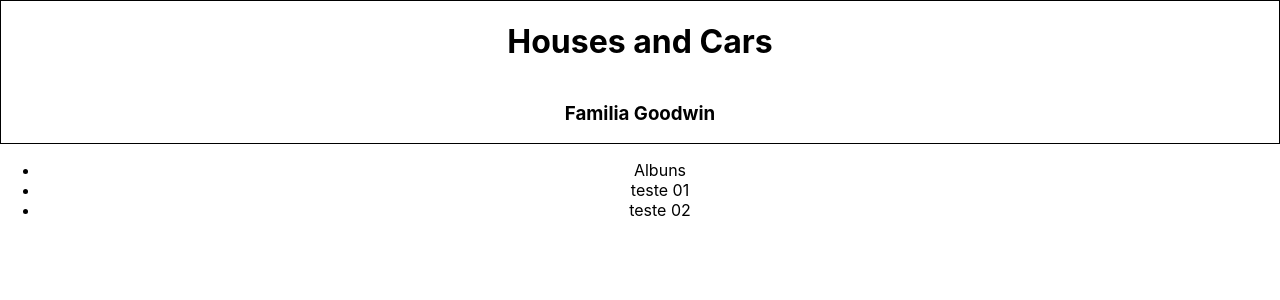
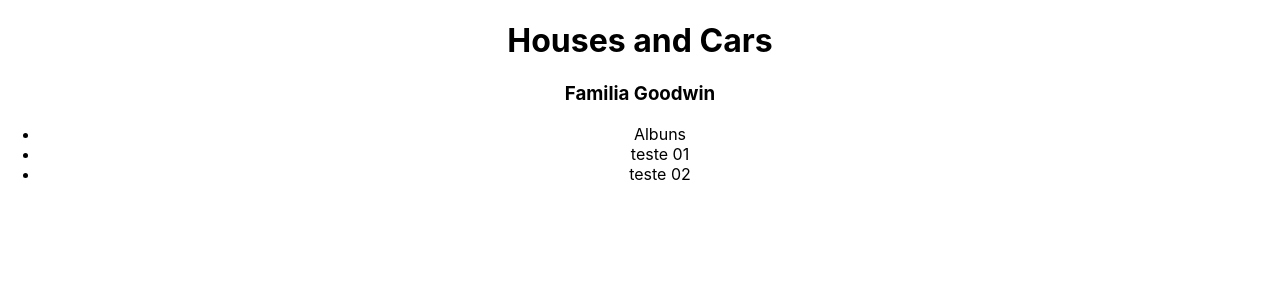
Before and after one commit to familiagoodwin/familiagoodwin.github.io, a React (Create React App) app in the folder fmlgoodwin/: page / in a window 1280 px wide. Shown: the top 300 px of the page. Built offline with nearby package versions, Linux system fonts and the light colour scheme.

Commit message:
add click title

```diff
--- a/fmlgoodwin/src/App.js
+++ b/fmlgoodwin/src/App.js
@@ -1,4 +1,3 @@
-import logo from './logo.svg';
 import './App.css';
 import './pages/css/pages.css'
 import Capa from './pages/Capa';
--- a/fmlgoodwin/src/components/MainMenu.jsx
+++ b/fmlgoodwin/src/components/MainMenu.jsx
@@ -1,6 +1,10 @@
 import React from 'react'
+import { useContext } from 'react'
+import GlobalVarsContext from '../contexts/context/GlobalVars'
 
 function MainMenu() {
+  const { setClasCss } = useContext(GlobalVarsContext);
+
   return (
     <div>
       <ul>
--- a/fmlgoodwin/src/contexts/GlobalVarsProvider.jsx
+++ b/fmlgoodwin/src/contexts/GlobalVarsProvider.jsx
@@ -1,9 +1,17 @@
 import React from 'react'
+import { useState } from 'react'
 import GlobalVarsContext from './context/GlobalVars'
 
 function GlobalVarsProvider({children}) {
+  const [classCss, setClassCss] =useState({mainCape: 'bodyCape'});
+
+  const objProvider = {
+    classCss,
+    setClassCss
+  }
+
   return (
-    <GlobalVarsContext.Provider value={123}>
+    <GlobalVarsContext.Provider value={objProvider}>
       {children}
     </GlobalVarsContext.Provider>
   )
--- a/fmlgoodwin/src/pages/Capa.jsx
+++ b/fmlgoodwin/src/pages/Capa.jsx
@@ -1,9 +1,22 @@
 import React from 'react'
+import { useContext } from 'react'
+import GlobalVarsContext from '../contexts/context/GlobalVars'
 
 function Capa() {
+  const { classCss, setClassCss } = useContext(GlobalVarsContext);
+
+  console.log(classCss);
+
+  function hanldeClinkTitle() {
+    setClassCss((prev) => ({...prev, mainCape: 'animationUP'}));
+  }
+
   return (
-    <main className='bodyCape'>
-      <h1>Houses and Cars</h1>
+    <main className={classCss}>
+      <h1
+       role='presentation'
+       onClick={ hanldeClinkTitle }
+      >Houses and Cars</h1>
       <h3>Familia Goodwin</h3>
     </main>
   )
```
